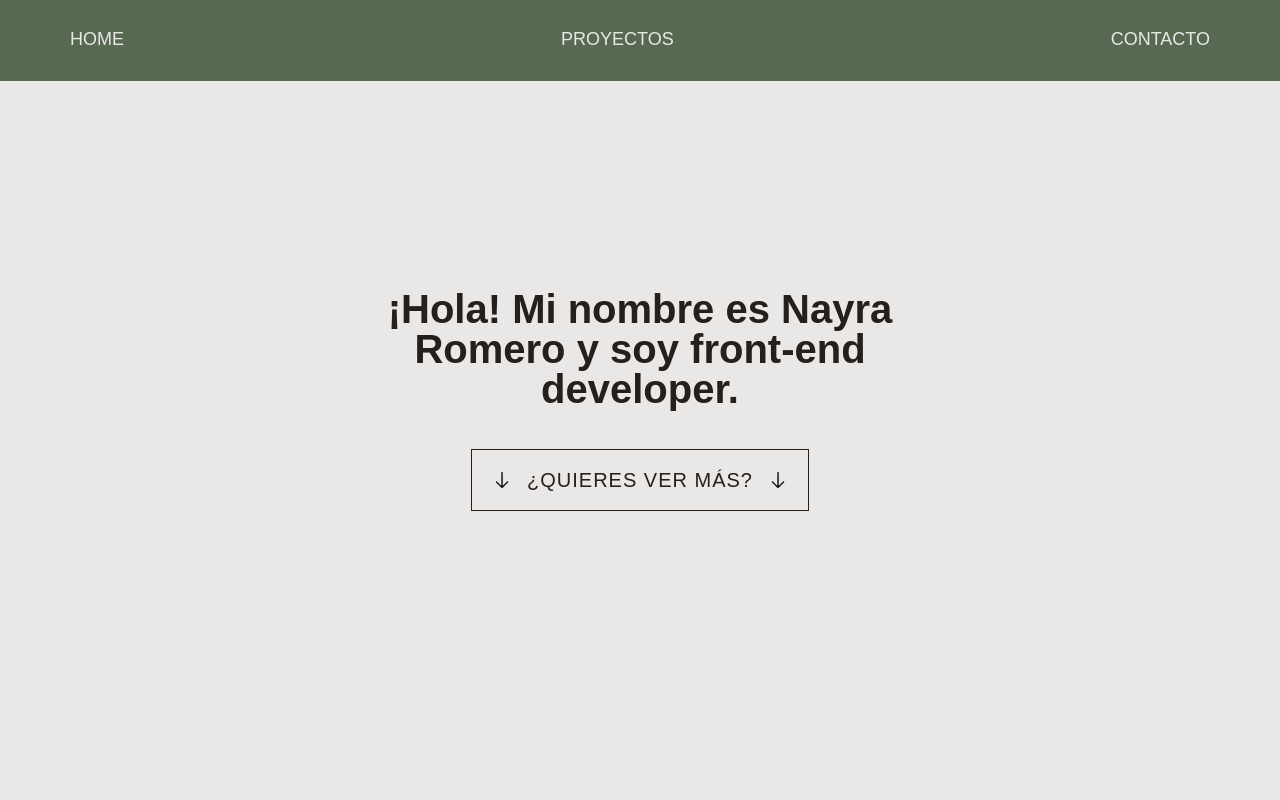
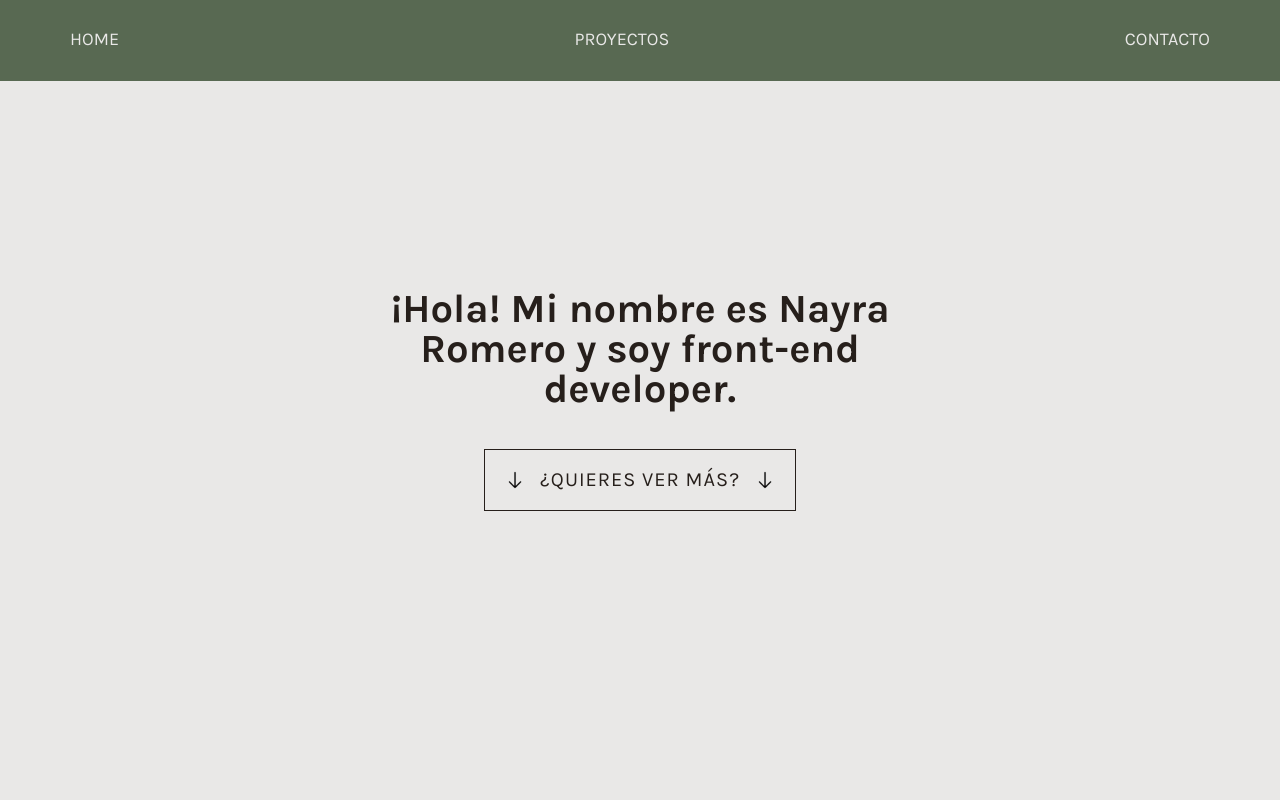
Before and after one commit to nayraromero/portfolio, a React app: page docs/index.html in a window 1280 px wide. Shown: the top 800 px of the page. Built offline with nearby package versions, Linux system fonts and the light colour scheme.

Commit message:
Publish in GitHub Pages

```diff
--- a/docs/index.html
+++ b/docs/index.html
@@ -1 +1 @@
-<!doctype html><html lang="en"><head><meta charset="utf-8"/><link rel="icon" href="./favicon.ico"/><meta name="viewport" content="width=device-width,initial-scale=1"/><title>Portfolio Nayra Romero</title><script defer="defer" src="./static/js/main.c4f9a69d.js"></script><link href="./static/css/main.ee887683.css" rel="stylesheet"></head><body><div id="root"></div></body></html>
+<!doctype html><html lang="en"><head><meta charset="utf-8"/><link rel="icon" href="./favicon.ico"/><link rel="preconnect" href="https://fonts.googleapis.com"><link rel="preconnect" href="https://fonts.gstatic.com" crossorigin><link href="https://fonts.googleapis.com/css2?family=Karla:ital,wght@0,400;0,600;0,700;1,300&display=swap" rel="stylesheet"><meta name="viewport" content="width=device-width,initial-scale=1"/><title>Portfolio Nayra Romero</title><script defer="defer" src="./static/js/main.d519ade2.js"></script><link href="./static/css/main.7c12e669.css" rel="stylesheet"></head><body><div id="root"></div></body></html>
```
Also changed, not shown: docs/asset-manifest.json, docs/static/js/main.d519ade2.js.LICENSE.txt (renamed from docs/static/js/main.c4f9a69d.js.LICENSE.txt), docs/static/media/anonymus.29c58a2353f3dbe2f688.png (added), docs/static/media/women.0d354b9abd1b473e1ac8.png (added), 8 other files.
